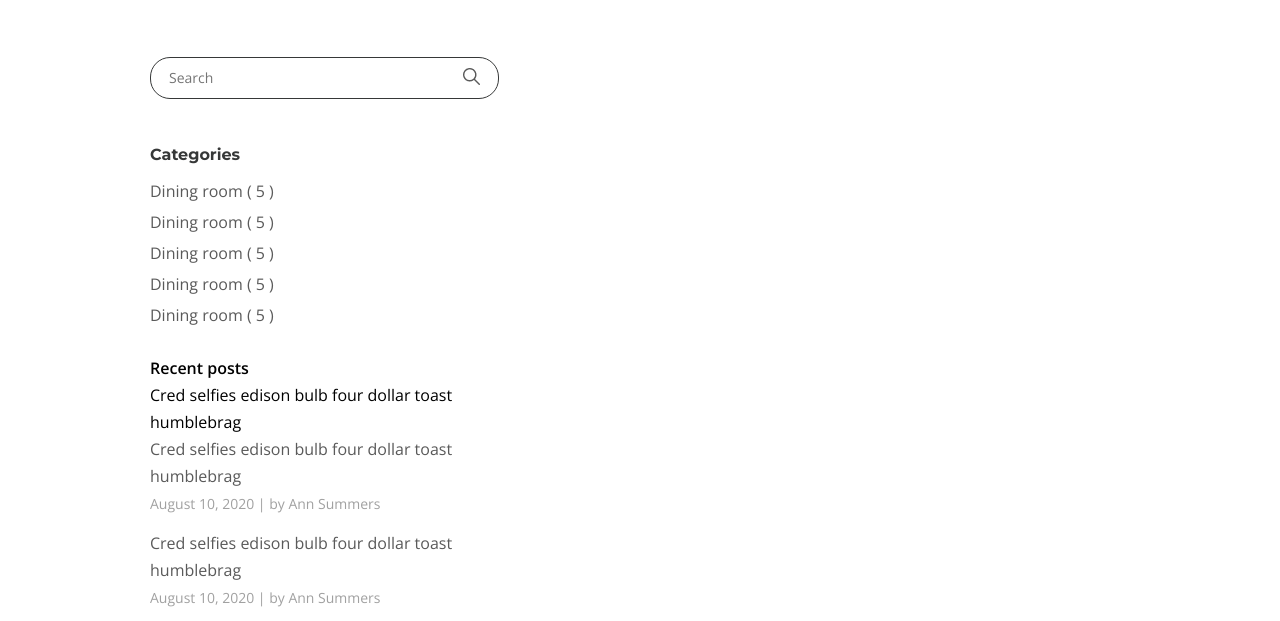
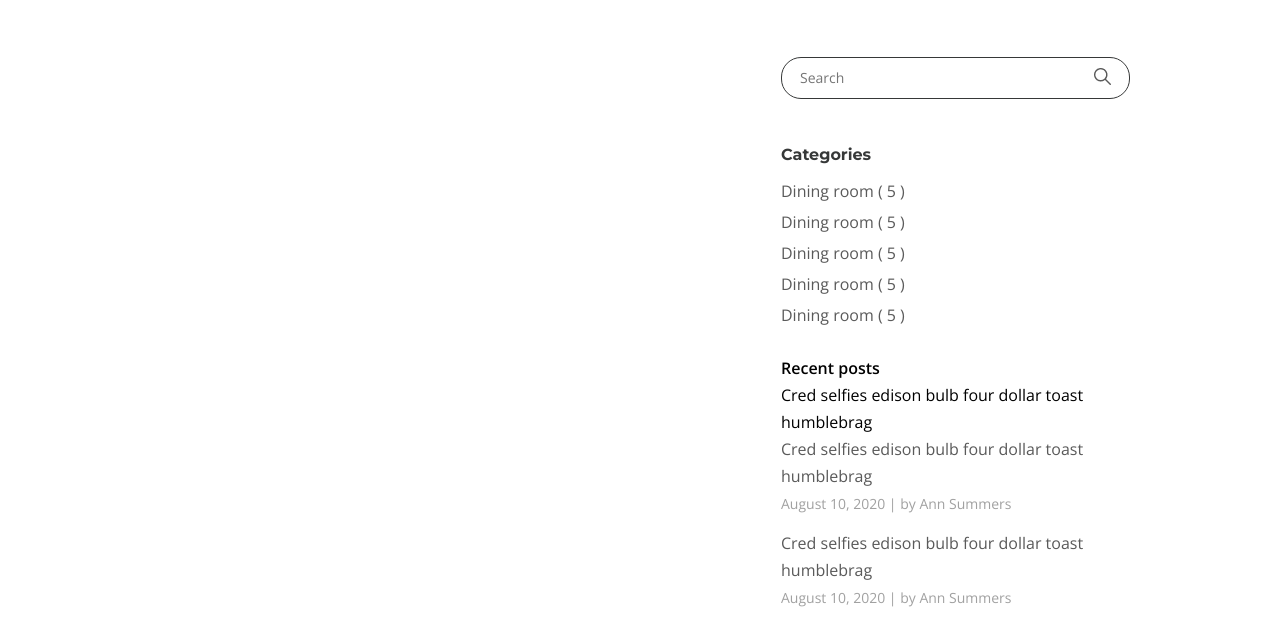
Before and after one commit to DLanshin/app-landing, a website: page app/blog.html in a window 1280 px wide. Shown: the part 178-799 px from the top of the page. Drawn offline with nearby package versions, Linux system fonts and the light colour scheme.

Commit message:
Страница блога, сайдбар мелкие правки

```diff
--- a/app/blog.html
+++ b/app/blog.html
@@ -79,12 +79,12 @@
                 </div>
             </div>
         </div>
-        <section class="blog blog--left-sidebar">
-            <div class="container">
-                <div class="blog__inner">
+        <div class="container">
+            <section class="blog blog--right-sidebar">
+                    <div class="blog__inner">
 
                 </div>
-                <div class="blog__sidebar">
+                    <div class="blog__sidebar">
                     <form class="search-panel">
                         <input type="text" class="search-panel__input" placeholder="Search">
                         <button class="search-panel__button">
@@ -199,8 +199,8 @@
                         </div>
                     </div>
                 </div>
-            </div>
-        </section>
+            </section>
+        </div>
     </main>
     <footer class="footer">
         <div class="footer__content">
--- a/app/scss/style.scss
+++ b/app/scss/style.scss
@@ -959,7 +959,9 @@
 	&--left-sidebar &__sidebar{
 		margin-right: 30px;
 	}
-	&__inner{}
+	&__inner{
+
+	}
 	&__sidebar{
 		max-width:349px;
 		display: flex;
```
